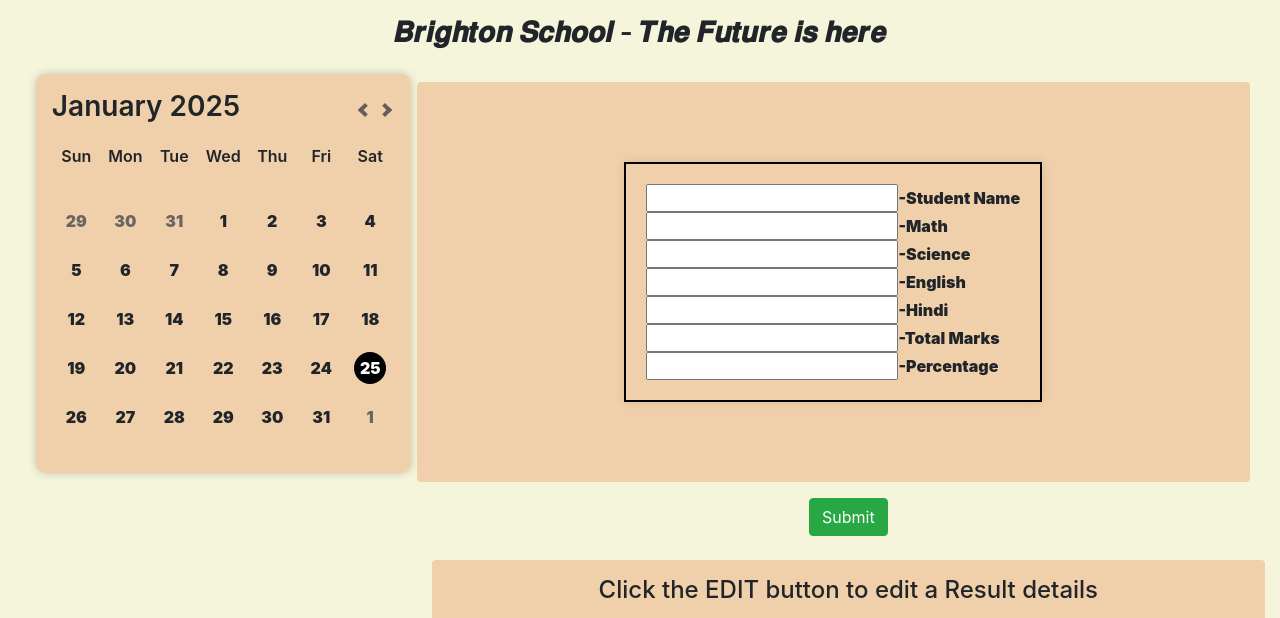
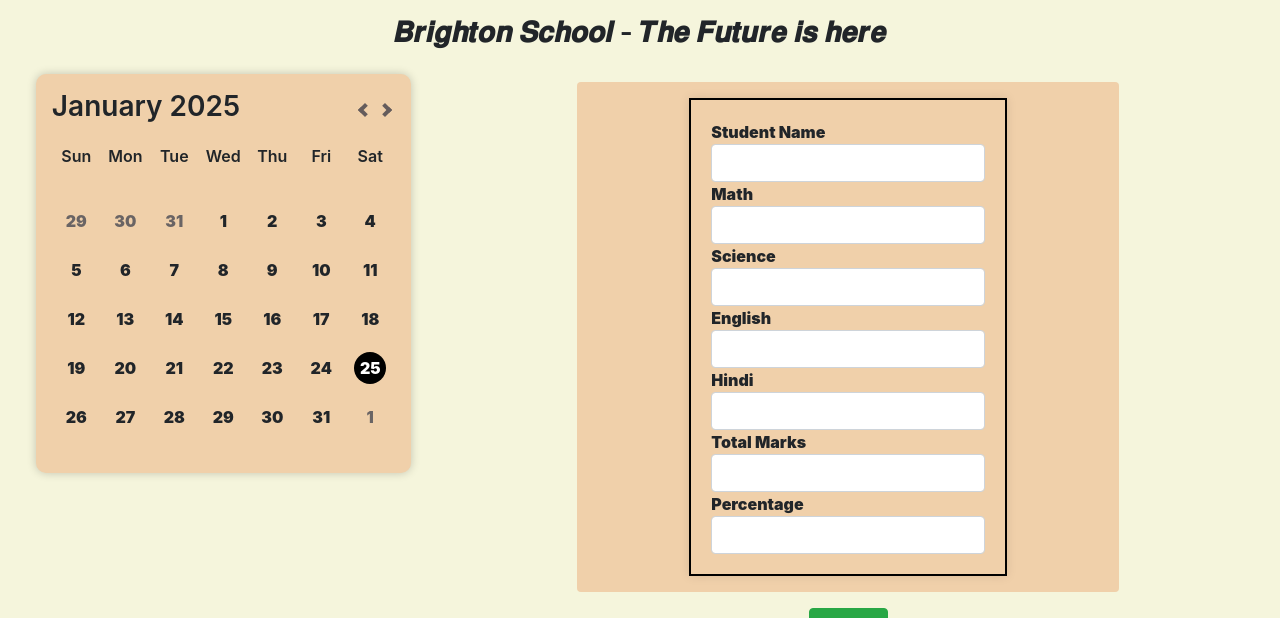
Before and after one commit to ShariqueReza/School-Management-System, a Django app: template app/templates/app/result.html in a window 1280 px wide. Shown: the part 67-685 px from the top of the page. Run offline with Django 3.2, Linux system fonts and the light colour scheme; the template is opened without the code that fills it, so the values that code supplies are empty; some libraries are stand-ins or nearby versions.

Commit message:
fixed edit form of result page

```diff
--- a/app/templates/app/result.html
+++ b/app/templates/app/result.html
@@ -9,16 +9,16 @@
     </div>
     <form id="studentForm" method="POST" action="{% url 'class_results' class_instance.slug %}" novalidate>
         {% csrf_token %}
-        <div class="container row box_clr d-flex justify-content-center align-items-center mb-3 rounded" style="min-height: 50vh; min-width: 50vw;">
+        <div class="container row box_clr d-flex justify-content-center align-items-center mb-3 rounded p-3" style="width: 65%; margin: 0 auto;">
             <div class="box_clr" style="border: 2px solid #000; padding: 20px; box-shadow: 0 0 10px rgba(0, 0, 0, 0.1);">
-                <input type="hidden" name="student_id" id="student_id" value="">
-                <div><input class="text-center" type="text" name="st_name" id="id_st_name" value=""><strong>-Student Name</strong></div>
-                <div><input class="text-center" type="text" name="Math" id="id_math" value=""><strong>-Math</strong></div>
-                <div><input class="text-center" type="text" name="Science" id="id_science" value=""><strong>-Science</strong></div>
-                <div><input class="text-center" type="text" name="English" id="id_english" value=""><strong>-English</strong></div>
-                <div><input class="text-center" type="text" name="Hindi" id="id_hindi" value=""><strong>-Hindi</strong></div>
-                <div><input class="text-center" type="text" name="Total_marks" id="id_total_marks" value=""><strong>-Total Marks</strong></div>
-                <div><input class="text-center" type="text" name="Percentage" id="id_percentage" value=""><strong>-Percentage</strong></div>
+                <input type="hidden" name="student_id" id="student_id" value="">Student Name
+                <input class="text-center form-control" type="text" name="st_name" id="id_st_name" value=""><strong>Math</strong>
+                <input class="text-center form-control" type="text" name="Math" id="id_math" value=""><strong>Science</strong>
+                <input class="text-center form-control" type="text" name="Science" id="id_science" value=""><strong>English</strong>
+                <input class="text-center form-control" type="text" name="English" id="id_english" value=""><strong>Hindi</strong>
+                <input class="text-center form-control" type="text" name="Hindi" id="id_hindi" value=""><strong>Total Marks</strong>
+                <input class="text-center form-control" type="text" name="Total_marks" id="id_total_marks" value=""><strong>Percentage</strong>
+                <input class="text-center form-control" type="text" name="Percentage" id="id_percentage" value=""><strong></strong>
             </div>
         </div>
         <button type="submit" class="btn btn-success" style="display: block; margin: 0 auto;">Submit</button>
```
